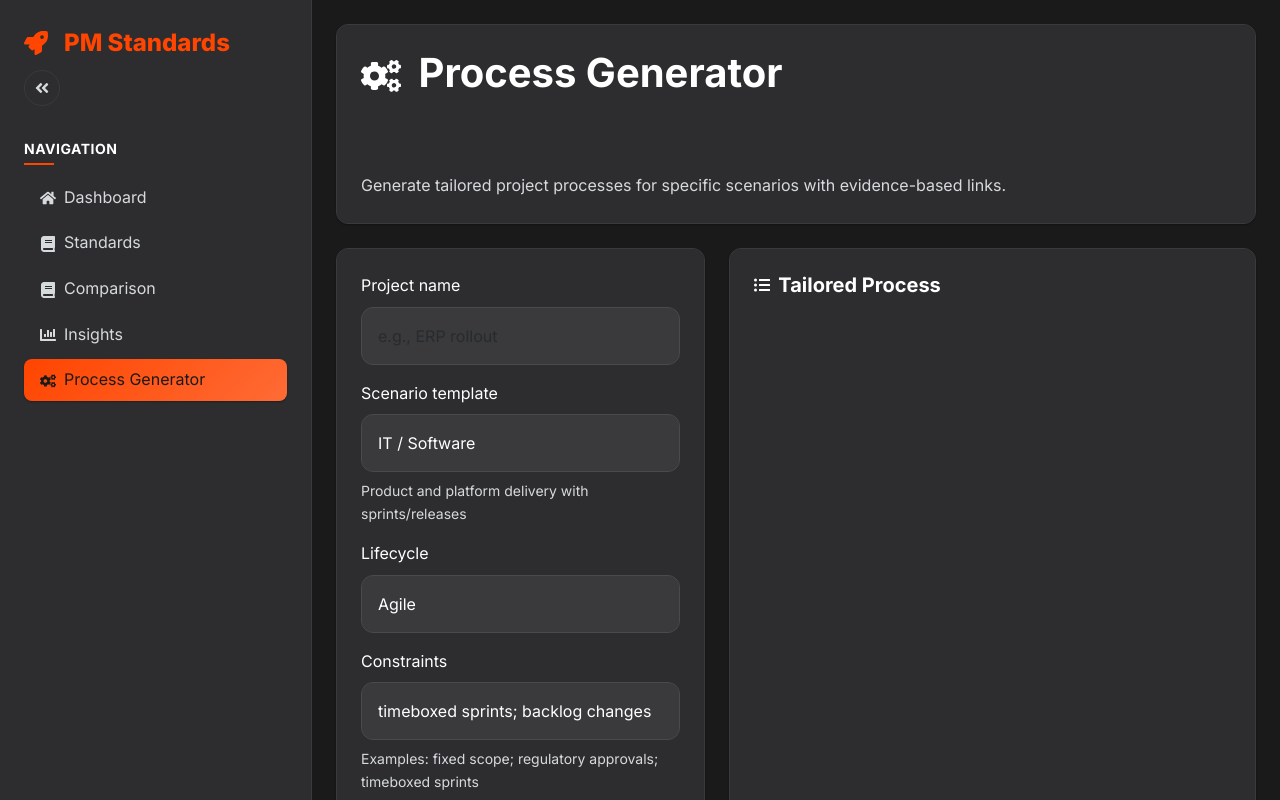
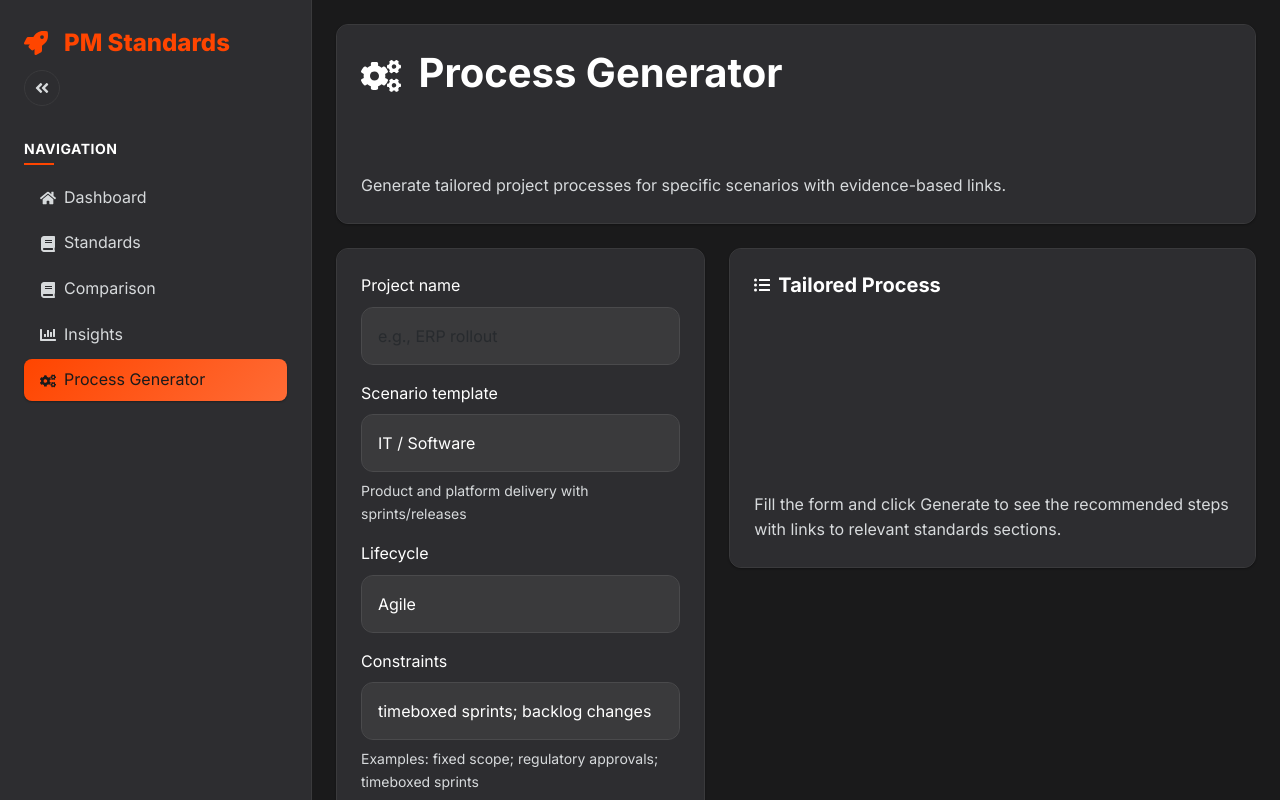
Before and after one commit to abdullahiftikharcode/PMInsight, a React (Vite) app in the folder frontend/: page /process-generator in a window 1280 px wide. Shown: the top 800 px of the page. Built offline with nearby package versions, Linux system fonts and the light colour scheme.

Commit message:
Improved process generator

```diff
--- a/frontend/src/components/ProcessGenerator.tsx
+++ b/frontend/src/components/ProcessGenerator.tsx
@@ -154,7 +154,7 @@ const ProcessGenerator = () => {
             </div>
           </div>
 
-          <form onSubmit={generate} className="row g-4">
+          <form onSubmit={generate} className="row g-4 align-items-start">
             <div className="col-lg-5">
               <div className="reddit-card" style={{position: 'sticky', top: '16px'}}>
                 <div className="reddit-card-body">
@@ -192,7 +192,7 @@ const ProcessGenerator = () => {
                   </div>
 
                   <div className="d-flex gap-2 flex-wrap">
-                    <button type="submit" className="btn-reddit">
+                    <button type="submit" className="btn-reddit" disabled={loading} aria-busy={loading} aria-disabled={loading}>
                     <FaMagic className="me-2" /> Generate Process
                     </button>
                     <button type="button" className="btn btn-outline-primary" onClick={exportJSON}>Export JSON</button>
@@ -204,14 +204,29 @@ const ProcessGenerator = () => {
             </div>
 
             <div className="col-lg-7" ref={printRef}>
-              <div className="reddit-card" style={{minHeight: '320px'}}>
-                <div className="reddit-card-body">
+              <div className="reddit-card" style={{minHeight: '320px', position: 'relative'}}>
+                {loading && (
+                  <div style={{position: 'absolute', inset: 0, background: 'rgba(0,0,0,0.35)', backdropFilter: 'blur(1px)', display: 'flex', alignItems: 'center', justifyContent: 'center', zIndex: 2}}>
+                    <div className="d-flex flex-column align-items-center">
+                      <svg width="56" height="56" viewBox="0 0 50 50" role="img" aria-label="Loading">
+                        <g>
+                          <circle cx="25" cy="25" r="20" stroke="rgba(255,255,255,0.4)" strokeWidth="6" fill="none" />
+                          <path d="M25 5 a20 20 0 0 1 0 40" stroke="#0dcaf0" strokeWidth="6" fill="none" strokeLinecap="round">
+                            <animateTransform attributeName="transform" type="rotate" from="0 25 25" to="360 25 25" dur="1s" repeatCount="indefinite" />
+                          </path>
+                        </g>
+                      </svg>
+                      <div className="mt-3 reddit-text-secondary">Generating tailored process… This may take a few seconds.</div>
+                    </div>
+                  </div>
+                )}
+                <div className="reddit-card-body" aria-busy={loading}>
                   <div className="d-flex align-items-center mb-3">
                     <FaListUl className="me-2" />
                     <h3 className="h5 fw-bold mb-0">Tailored Process</h3>
                   </div>
 
-                  {loading && <p className="reddit-text-secondary mb-0">Generating tailored process…</p>}
+                  {loading && <p className="reddit-text-secondary mb-0">Preparing recommendations using your inputs…</p>}
                   {!loading && !generated && (
                     <p className="reddit-text-secondary mb-0">Fill the form and click Generate to see the recommended steps with links to relevant standards sections.</p>
                   )}
```
